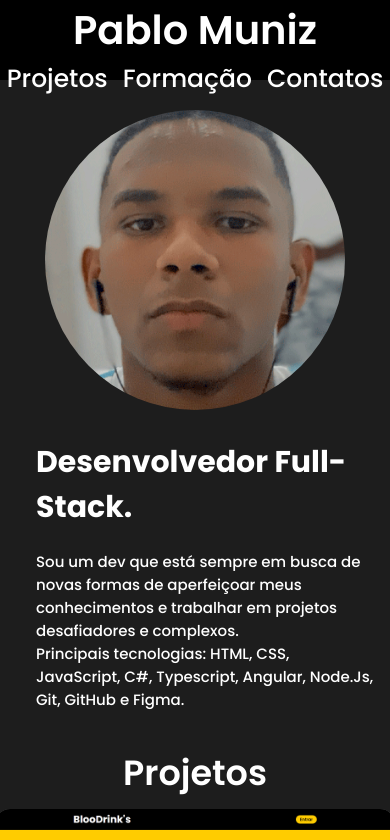
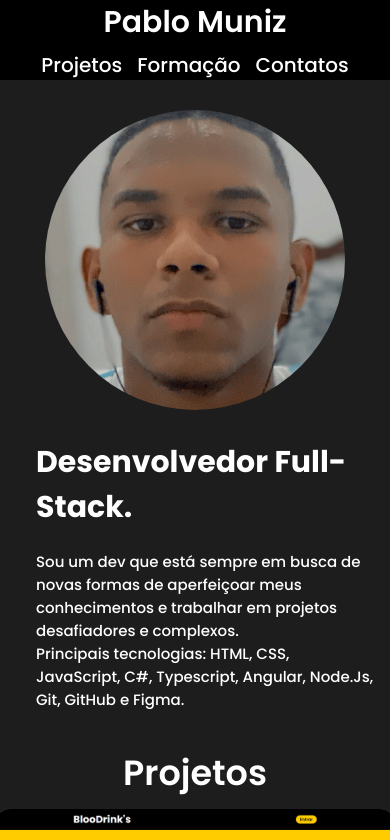
Before and after one commit to PabloRuan05/PabloRuan05.github.io, a plain HTML site: page index.html in a window 390 px wide. Shown: the top 840 px of the page. Drawn offline with nearby package versions, Linux system fonts and the light colour scheme.

Commit message:
bug resolvido

```diff
--- a/style.css
+++ b/style.css
@@ -58,7 +58,8 @@ header {
 }
 #linknav>li>a:hover {
     color: rgb(0, 153, 255);
-    /* text-decoration: underline; */
+    background-color: rgb(36, 36, 36);
+    border-radius: 5px;
     transition: color 400ms
 }
 /*SEÇÃO Sobre CSS*/
@@ -305,10 +306,10 @@ footer>p>a {
         /* width: 100%; */
     }
     #linknav>li>a {
-        font-size: 25px;
+        font-size: 20px;
     }
     #navbar .logo {
-        font-size: 40px;
+        font-size: 30px;
     }
     #Sobre {
         flex-direction: column;
```
